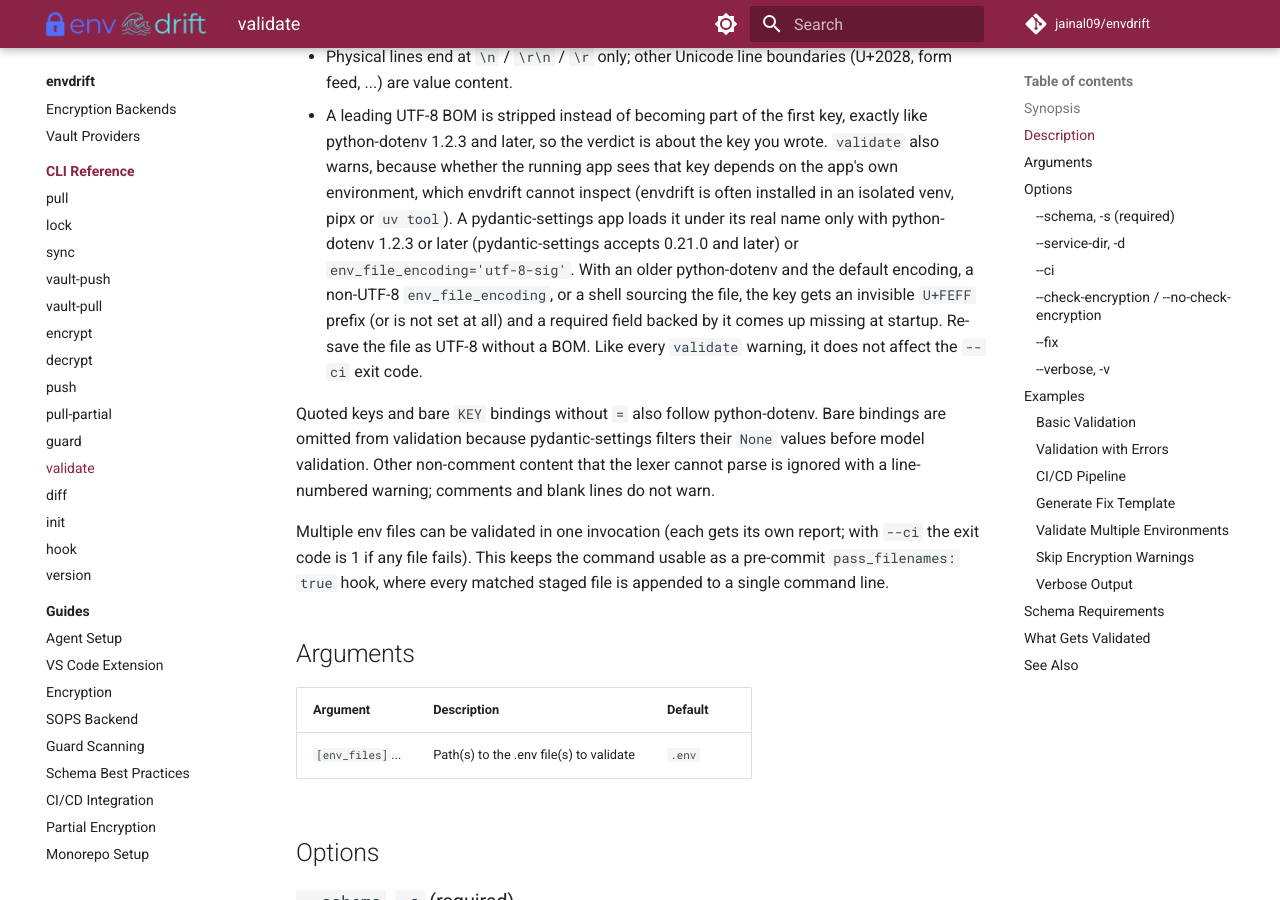
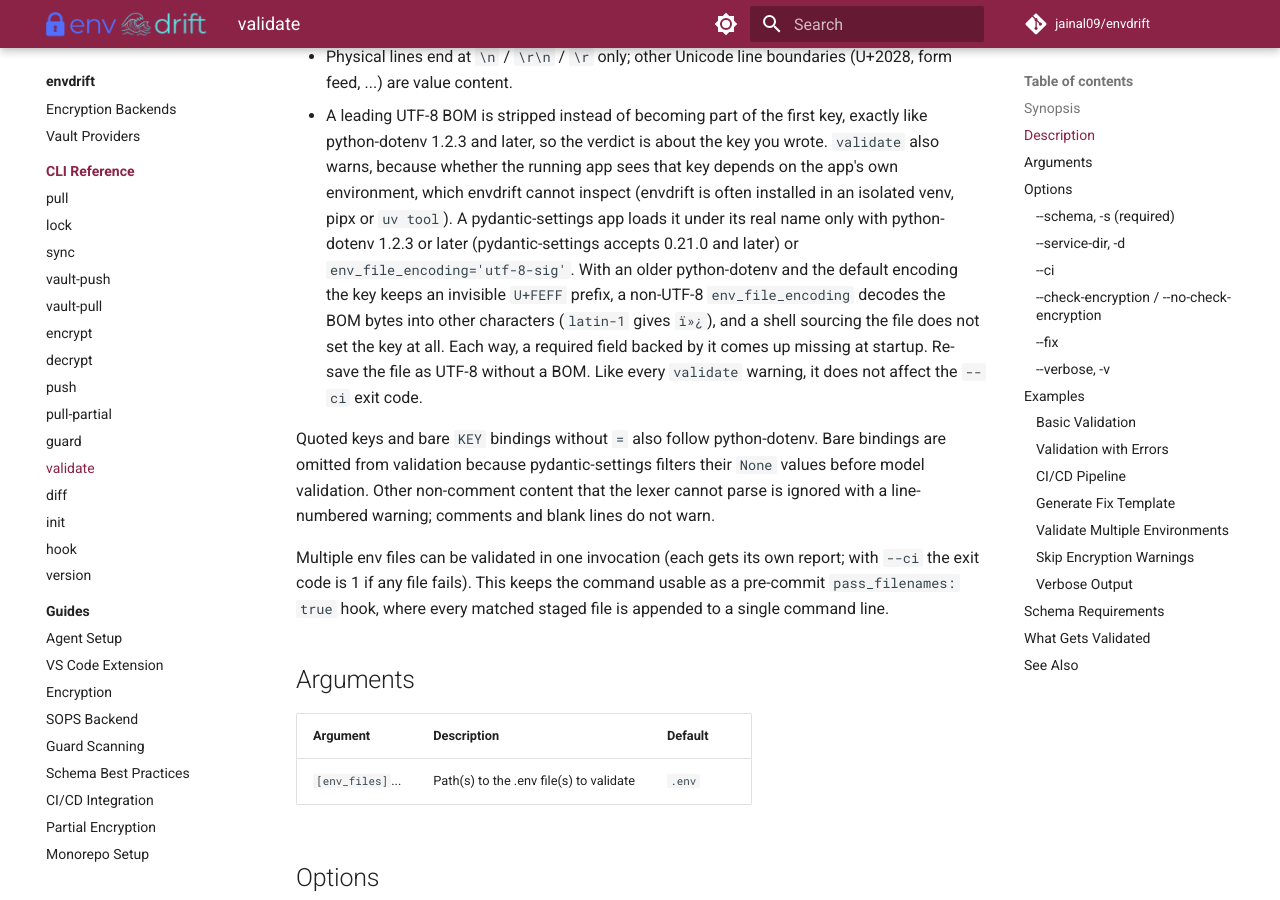
Before and after one commit to jainal09/envdrift, an MkDocs documentation site: the page built from docs/cli/validate.md, in a window 1280 px wide and 900 px high, scrolled down 1914 px. Built offline with MkDocs 1.6.1 and Material for MkDocs 9.7.7, drawn with Linux system fonts in a browser that asks for light colours; comment, search, counter and statistics services are not loaded.

Commit message:
fix(validate): name each way a BOM loses the first key
The BOM warning said an older python-dotenv, a non-UTF-8
env_file_encoding and a shell sourcing the file all give the key an
invisible U+FEFF prefix. Only the first does: a non-UTF-8 encoding
decodes the BOM bytes into other characters (latin-1 gives three), and a
shell does not set the key at all. The warning, the parser docstrings and
docs now state each mode, and the test pins the per-mode phrases and the
real latin-1 decode via dotenv_values.

Co-Authored-By: Claude Opus 5.5 <noreply@anthropic.com>
Claude-Session: https://claude.ai/code/session_015t5xQ3d6X4RCFUakwDh9CE

```diff
--- a/docs/cli/validate.md
+++ b/docs/cli/validate.md
@@ -82,10 +82,11 @@ judged exactly as the real app loads them:
   pydantic-settings app loads it under its real name only with python-dotenv
   1.2.3 or later (pydantic-settings accepts 0.21.0 and later) or
   `env_file_encoding='utf-8-sig'`. With an older python-dotenv and the default
-  encoding, a non-UTF-8 `env_file_encoding`, or a shell sourcing the file, the
-  key gets an invisible `U+FEFF` prefix (or is not set at all) and a required
-  field backed by it comes up missing at startup. Re-save the file as UTF-8
-  without a BOM. Like every `validate` warning, it does not affect the `--ci`
+  encoding the key keeps an invisible `U+FEFF` prefix, a non-UTF-8
+  `env_file_encoding` decodes the BOM bytes into other characters (`latin-1`
+  gives `ï»¿`), and a shell sourcing the file does not set the key at all. Each
+  way, a required field backed by it comes up missing at startup. Re-save the
+  file as UTF-8 without a BOM. Like every `validate` warning, it does not affect the `--ci`
   exit code.
 
 Quoted keys and bare `KEY` bindings without `=` also follow python-dotenv. Bare
```
Also changed, not shown: docs/concepts/how-it-works.md (+5 -4 lines), 3 other files.
